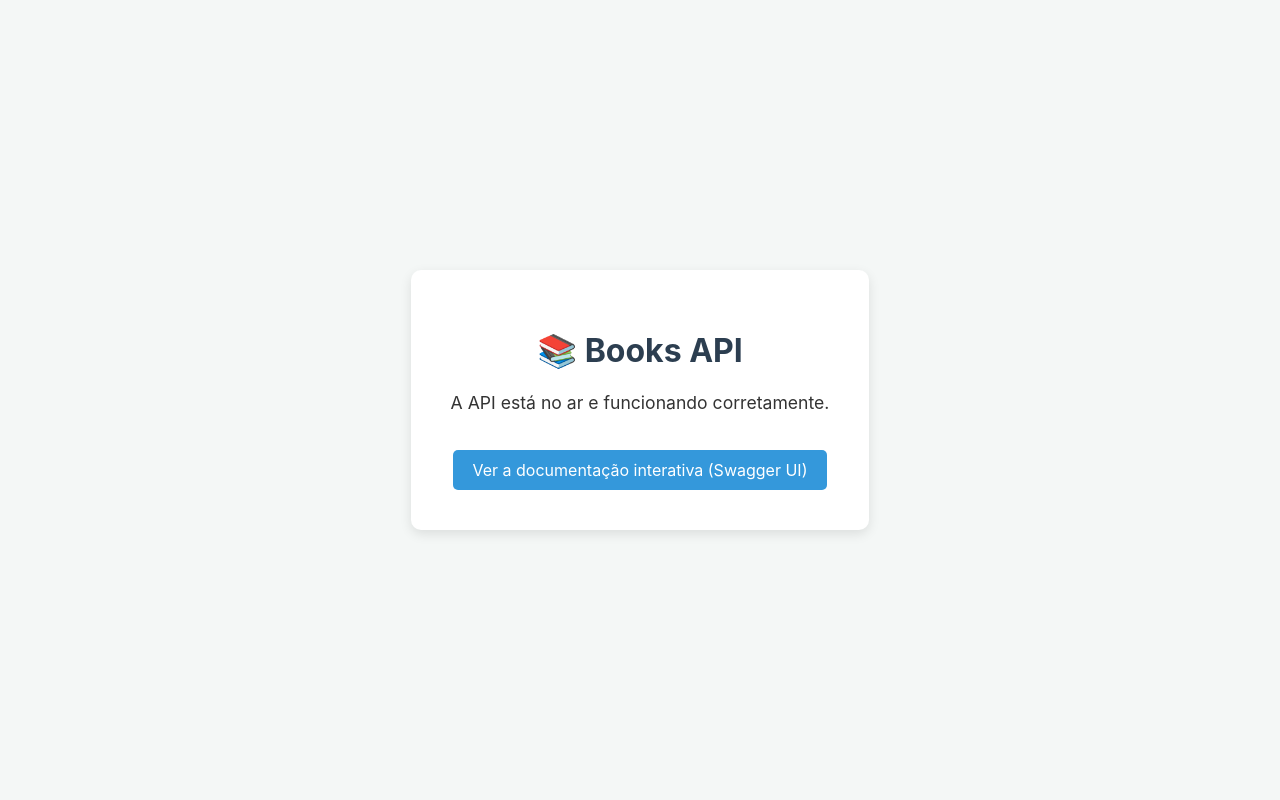
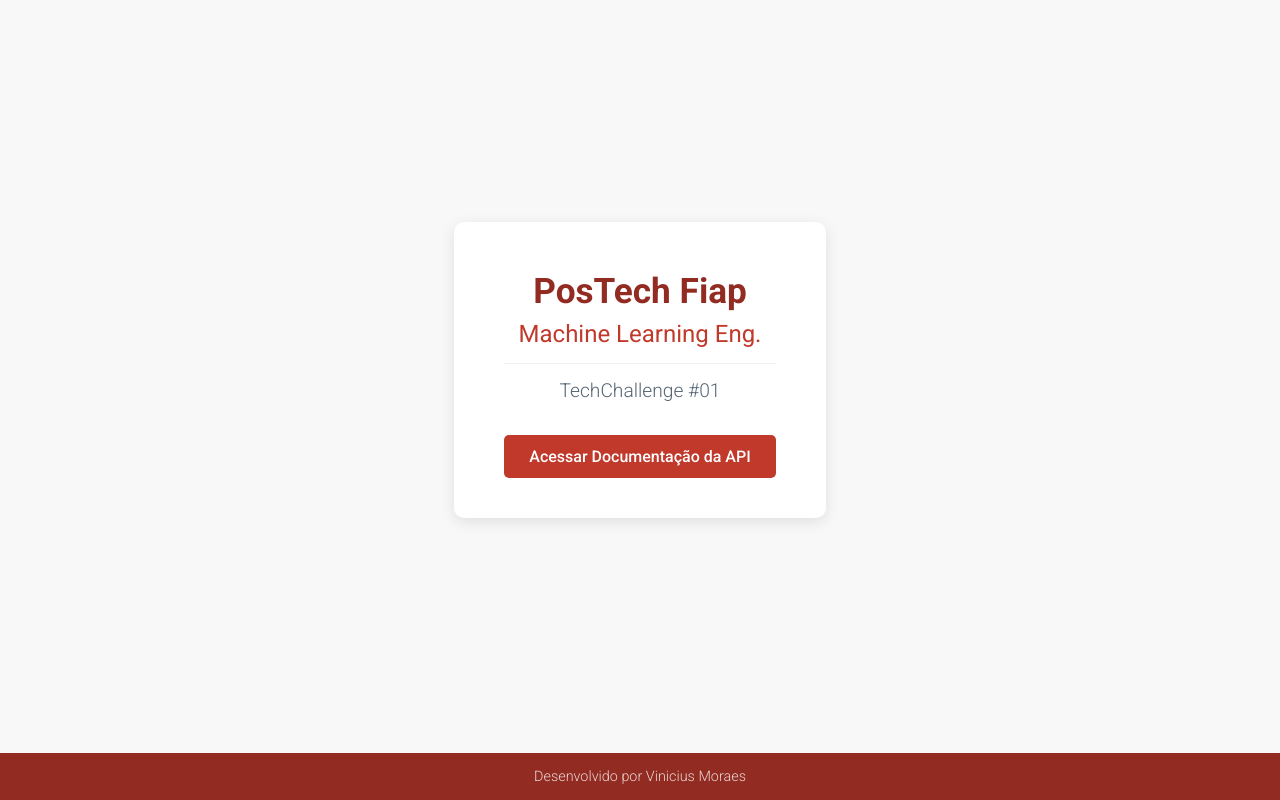
Before and after one commit to TheElectron/tech-challenge-api, a Flask app: page /api/v1/ in a window 1280 px wide. Run offline with Flask 3, Linux system fonts and the light colour scheme.

Commit message:
Update html

```diff
--- a/api/templates/index.html
+++ b/api/templates/index.html
@@ -3,51 +3,97 @@
 <head>
     <meta charset="UTF-8">
     <meta name="viewport" content="width=device-width, initial-scale=1.0">
-    <title>Books API</title>
+    <title>Books API - TechChallenge</title>
     <style>
+        @import url('https://fonts.googleapis.com/css2?family=Roboto:wght@300;400;500;700&display=swap');
+
+        html {
+            box-sizing: border-box;
+        }
+        *, *:before, *:after {
+            box-sizing: inherit;
+        }
+
         body {
-            font-family: -apple-system, BlinkMacSystemFont, "Segoe UI", Roboto, "Helvetica Neue", Arial, sans-serif;
+            font-family: 'Roboto', sans-serif;
             display: flex;
             justify-content: center;
             align-items: center;
-            height: 100vh;
+            min-height: 100vh;
             margin: 0;
-            background-color: #f4f7f6;
+            background-color: #f8f8f8; /* Um cinza um pouco mais quente */
             color: #333;
+            padding-bottom: 60px; /* Espaço para o rodapé */
         }
         .container {
             text-align: center;
-            padding: 40px;
+            padding: 40px 50px;
             background-color: white;
             border-radius: 10px;
-            box-shadow: 0 4px 12px rgba(0,0,0,0.1);
+            box-shadow: 0 4px 15px rgba(0,0,0,0.1);
+        }
+        h1, h2, h3 {
+            margin: 8px 0;
+            font-weight: 400;
         }
         h1 {
-            color: #2c3e50;
+            font-size: 2.2em;
+            font-weight: 700;
+            color: #922B21; /* Vermelho escuro, quase vinho */
         }
-        p {
-            font-size: 1.1em;
+        h2 {
+            font-size: 1.5em;
+            font-weight: 400;
+            color: #C0392B; /* Vermelho principal, vibrante */
+        }
+        h3 {
+            font-size: 1.2em;
+            font-weight: 300;
+            color: #566573; /* Cinza escuro para contraste */
+            border-top: 1px solid #ecf0f1;
+            padding-top: 15px;
+            margin-top: 15px;
         }
         a {
             display: inline-block;
-            margin-top: 20px;
-            padding: 10px 20px;
-            background-color: #3498db;
+            margin-top: 25px;
+            padding: 12px 25px;
+            background-color: #c0392b; /* Vermelho principal */
             color: white;
             text-decoration: none;
             border-radius: 5px;
-            transition: background-color 0.3s;
+            transition: background-color 0.3s, transform 0.2s;
+            font-weight: 500;
         }
         a:hover {
-            background-color: #2980b9;
+            background-color: #a93226; /* Vermelho um pouco mais escuro para o hover */
+            transform: translateY(-2px);
+        }
+        footer {
+            position: absolute;
+            bottom: 0;
+            width: 100%;
+            padding: 15px 0;
+            background-color: #922B21; /* Vermelho escuro do h1 para consistência */
+            color: rgba(255, 255, 255, 0.8);
+            text-align: center;
+            font-size: 0.9em;
+            font-weight: 300;
         }
     </style>
 </head>
 <body>
+
     <div class="container">
-        <h1>📚 Books API</h1>
-        <p>A API está no ar e funcionando corretamente.</p>
-        <a href="/apidocs">Ver a documentação interativa (Swagger UI)</a>
+        <h1>PosTech Fiap</h1>
+        <h2>Machine Learning Eng.</h2>
+        <h3>TechChallenge #01</h3>
+        <a href="/apidocs">Acessar Documentação da API</a>
     </div>
+
+    <footer>
+        Desenvolvido por Vinicius Moraes
+    </footer>
+
 </body>
 </html>
```
